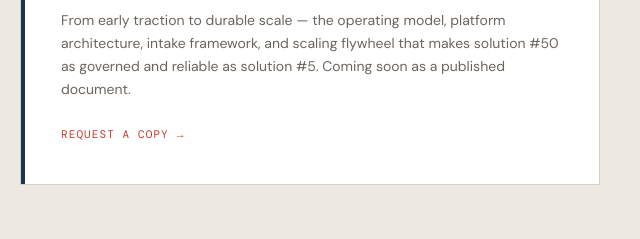
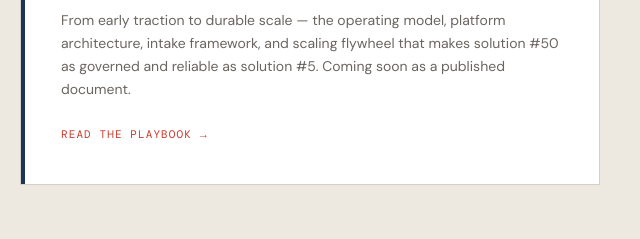
Before and after one commit to gurukrish81/gurukrish81.github.io, a plain HTML site: page index.html in a window 1280 px wide. Shown: the part 2641-2880 px from the top of the page, 632-1272 px from the left. Drawn offline with nearby package versions, Linux system fonts and the light colour scheme.

Commit message:
Update index.html
adding ai playbook

```diff
--- a/index.html
+++ b/index.html
@@ -951,7 +951,7 @@
         <div class="framework-tag">Transformation Playbook</div>
         <h3 class="framework-title">Enterprise AI Transformation Playbook</h3>
         <p class="framework-desc">From early traction to durable scale — the operating model, platform architecture, intake framework, and scaling flywheel that makes solution #50 as governed and reliable as solution #5. Coming soon as a published document.</p>
-        <a href="#contact" class="framework-link">Request a copy</a>
+        <a href="enterprise-ai-playbook.html" class="framework-link">Read the Playbook</a>
       </div>
     </div>
   </div>
```
